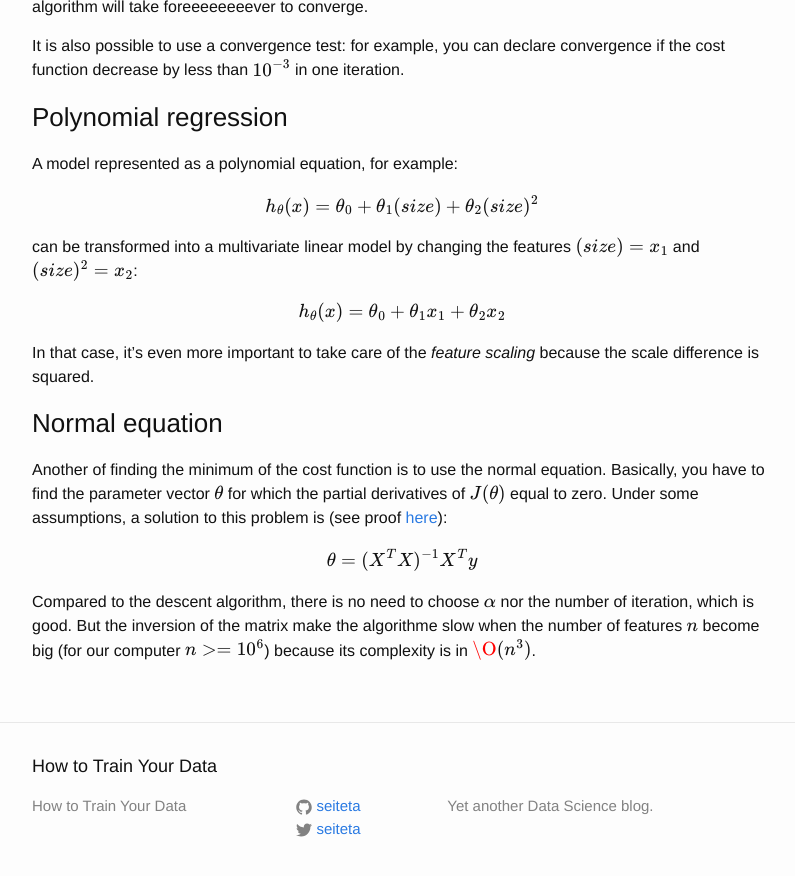
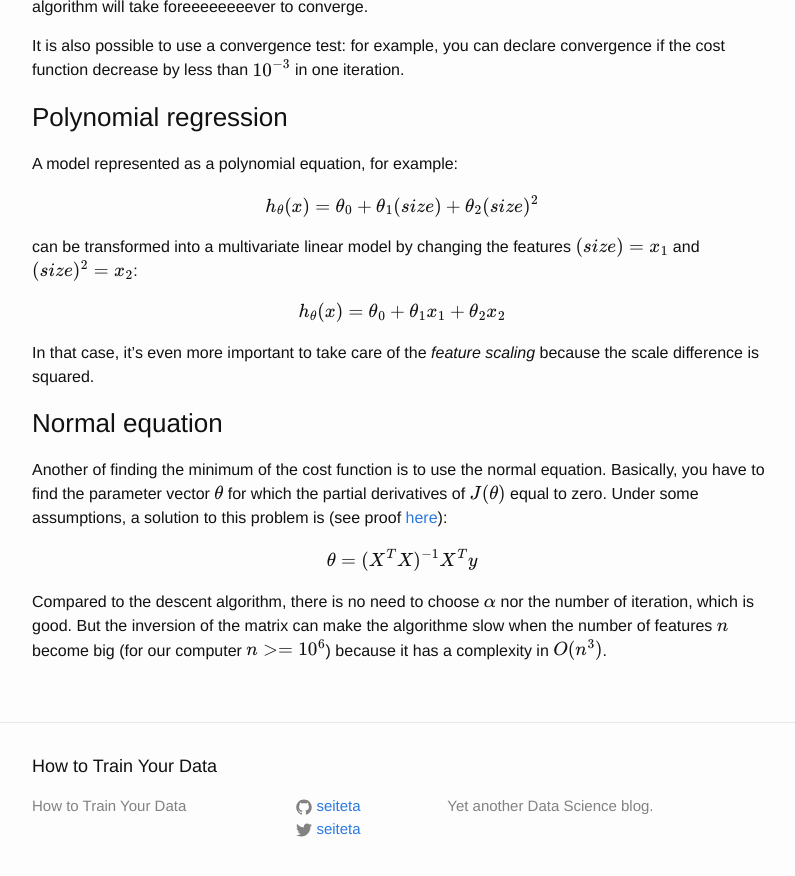
Before and after one commit to seiteta/seiteta.github.io_old, a Jekyll site: the page built from _posts/2014-12-04-machine-learning-notes.md, in a window 1280 px wide and 900 px high, scrolled down 2928 px. Shown: the top 876 px of the window, without its empty margins (238-1033 px from the left). Built offline with Jekyll 4.4.1, drawn with Linux system fonts in a browser that asks for light colours; formulas are drawn with MathJax 3.

Commit message:
Update 2014-12-04-machine-learning-notes.md

```diff
--- a/_posts/2014-12-04-machine-learning-notes.md
+++ b/_posts/2014-12-04-machine-learning-notes.md
@@ -115,4 +115,4 @@ Another of finding the minimum of the cost function is to use the normal equatio
 
 $$ \theta=(X^TX)^{-1}X^Ty $$
 
-Compared to the descent algorithm, there is no need to choose $$\alpha$$ nor the number of iteration, which is good. But the inversion of the matrix make the algorithme slow when the number of features $$n$$ become big (for our computer $$n>=10^6$$) because its complexity is in $$\O(n^3)$$.
+Compared to the descent algorithm, there is no need to choose $$\alpha$$ nor the number of iteration, which is good. But the inversion of the matrix can make the algorithme slow when the number of features $$n$$ become big (for our computer $$n>=10^6$$) because it has a complexity in $$O(n^3)$$.
```
